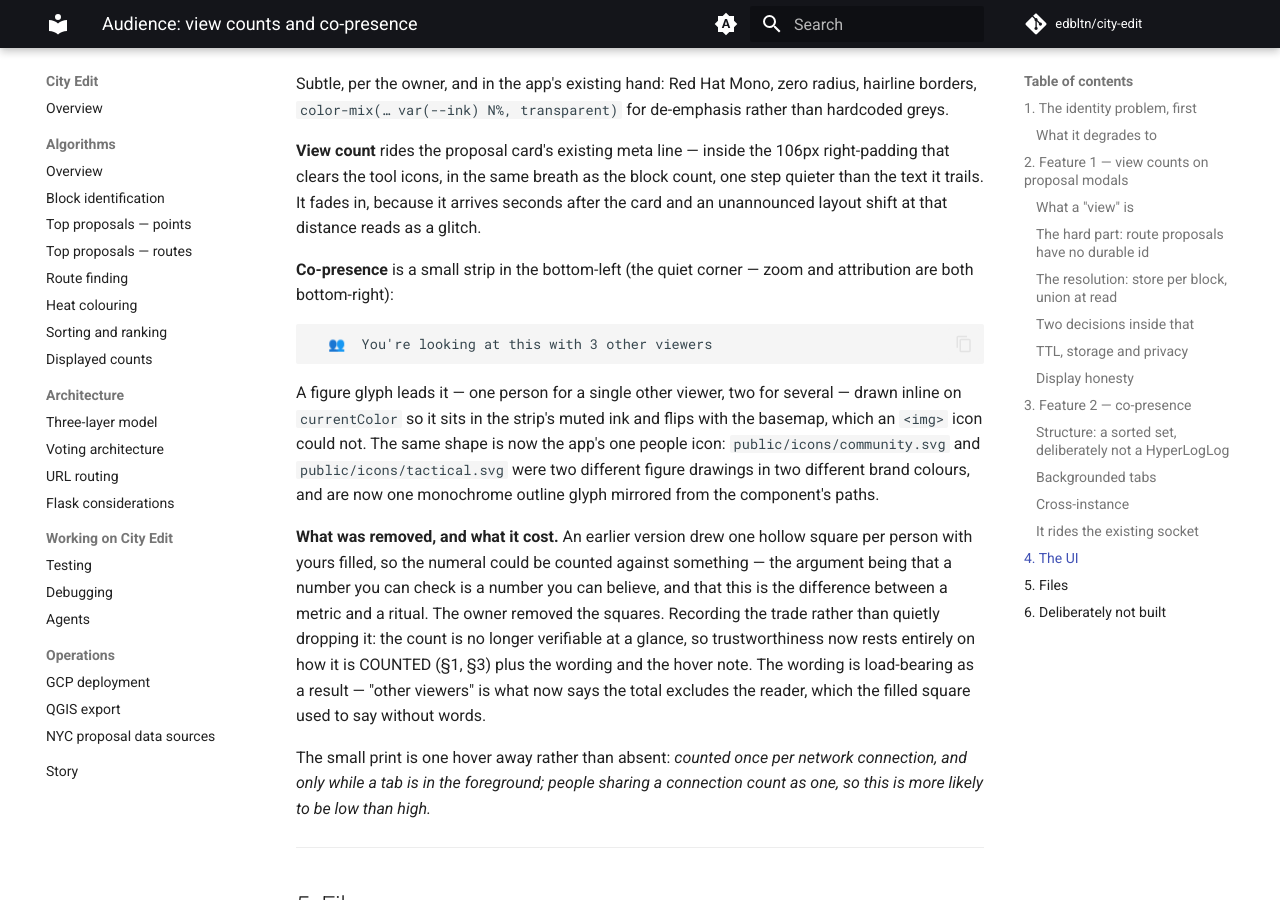
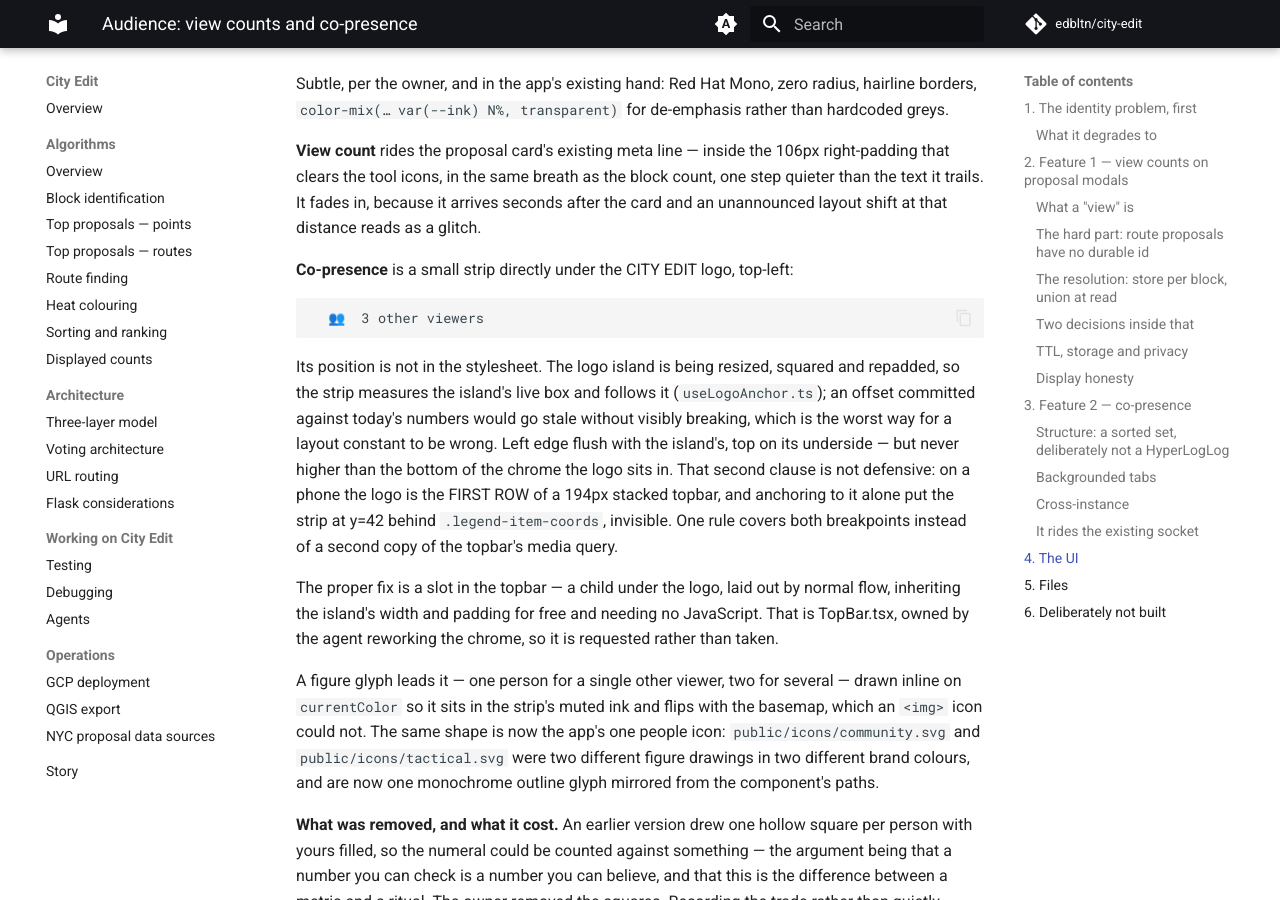
Before and after one commit to edbltn/city-edit, an MkDocs documentation site: the page built from docs/audience-design.md, in a window 1280 px wide and 900 px high, scrolled down 6425 px. Built offline with MkDocs 1.6.1 and Material for MkDocs 9.7.7, drawn with Linux system fonts in a browser that asks for light colours; comment, search, counter and statistics services are not loaded; some of the changed text lies outside the part shown.

Commit message:
feat(audience): move the co-presence strip under the logo, and cut the copy to the count
Copy is now the count and two words: "4 other viewers" / "1 other viewer".
Pluralisation and the MIN_TOTAL=2 threshold are unchanged.

Position moves from bottom-left to directly under the CITY EDIT logo island,
and deliberately does NOT live in the stylesheet. The island is being reworked
in a neighbouring pane — larger, squared, padding derived from the gap between
its own crossword squares — so any top/left committed here against today's
numbers would go stale WITHOUT VISIBLY BREAKING, which is the worst way for a
layout constant to be wrong: a strip 6px into the topbar's border reads as a
rendering bug, not as a stale offset. useLogoAnchor.ts measures the island's
live box instead, via ResizeObserver, and the strip inherits whatever it
settles on. Left edge flush with the island's own; no width is assumed.

Which logo is not assumed either. `.logo-container` is display:none under
1080px where `.logo-mobile-banner` takes over, so the hook asks the DOM which
one is visible rather than duplicating their breakpoint — that breakpoint is
theirs to move too.

And the underside of the logo is not always free. On a phone the logo is the
FIRST ROW of a 194px stacked topbar: anchoring to it alone put the strip at
y=42, behind `.legend-item-coords` and invisible, since the topbar outranks it
(z 600 vs 200). Measured, not guessed. So the anchor is the lower of the logo's
underside and the chrome's — as far up as the logo allows, never inside
something else. One rule for both breakpoints, and it keeps holding if the
island stops stretching to the topbar's full height.

Squaring: border-radius comes from --radius-sm and is re-declared inside the
phone query, because this repo has already shipped a control that was square on
desktop and round on a phone via a media query that reintroduced a radius.

Type: --font-caption, the floor of the newly collapsed five-step scale, at both
widths. No raw pixel size — the phone does not shrink it, because caption is
the floor precisely for phone legibility.

Verified at desktop with a real count: left edges flush at x=10, strip top ==
logo bottom (113), radius 0px, font 11px. At a true 390px viewport: radius 0px,
font 11px, phone padding applied, left flush with the mobile banner.

Co-Authored-By: Claude Opus 5 (1M context) <noreply@anthropic.com>

````diff
--- a/docs/audience-design.md
+++ b/docs/audience-design.md
@@ -181,7 +181,7 @@ worse claim.
 
 ## 3. Feature 2 — co-presence
 
-> "You're looking at this with 3 other viewers."
+> "3 other viewers"
 
 Shown from **one** other viewer up (`MIN_TOTAL = 2` in `CoPresence.tsx`).
 
@@ -289,12 +289,27 @@ count, one step quieter than the text it trails. It fades in, because it
 arrives seconds after the card and an unannounced layout shift at that distance
 reads as a glitch.
 
-**Co-presence** is a small strip in the bottom-left (the quiet corner — zoom
-and attribution are both bottom-right):
+**Co-presence** is a small strip directly under the CITY EDIT logo, top-left:
 
 ```
-  👥  You're looking at this with 3 other viewers
+  👥  3 other viewers
 ```
+
+Its position is not in the stylesheet. The logo island is being resized,
+squared and repadded, so the strip measures the island's live box and follows
+it (`useLogoAnchor.ts`); an offset committed against today's numbers would go
+stale without visibly breaking, which is the worst way for a layout constant to
+be wrong. Left edge flush with the island's, top on its underside — but never
+higher than the bottom of the chrome the logo sits in. That second clause is
+not defensive: on a phone the logo is the FIRST ROW of a 194px stacked topbar,
+and anchoring to it alone put the strip at y=42 behind `.legend-item-coords`,
+invisible. One rule covers both breakpoints instead of a second copy of the
+topbar's media query.
+
+The proper fix is a slot in the topbar — a child under the logo, laid out by
+normal flow, inheriting the island's width and padding for free and needing no
+JavaScript. That is TopBar.tsx, owned by the agent reworking the chrome, so it
+is requested rather than taken.
 
 A figure glyph leads it — one person for a single other viewer, two for
 several — drawn inline on `currentColor` so it sits in the strip's muted ink
````
Also changed, not shown: client-react/src/components/CoPresence/CoPresence.css (+35 -57 lines), client-react/src/components/CoPresence/CoPresence.tsx (+17 -2 lines), client-react/src/components/CoPresence/useLogoAnchor.ts (added, +109 -0 lines).
